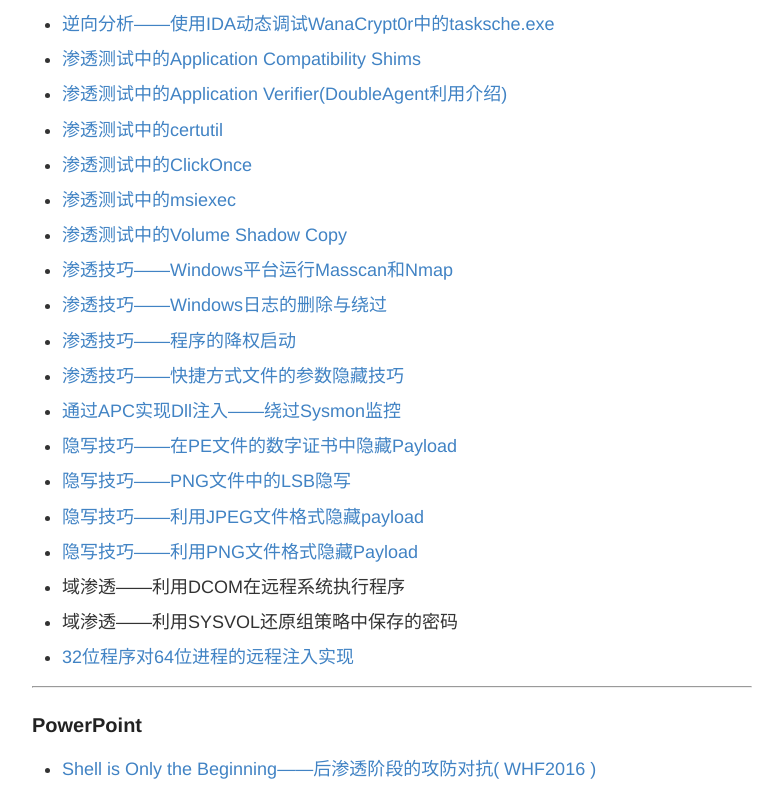
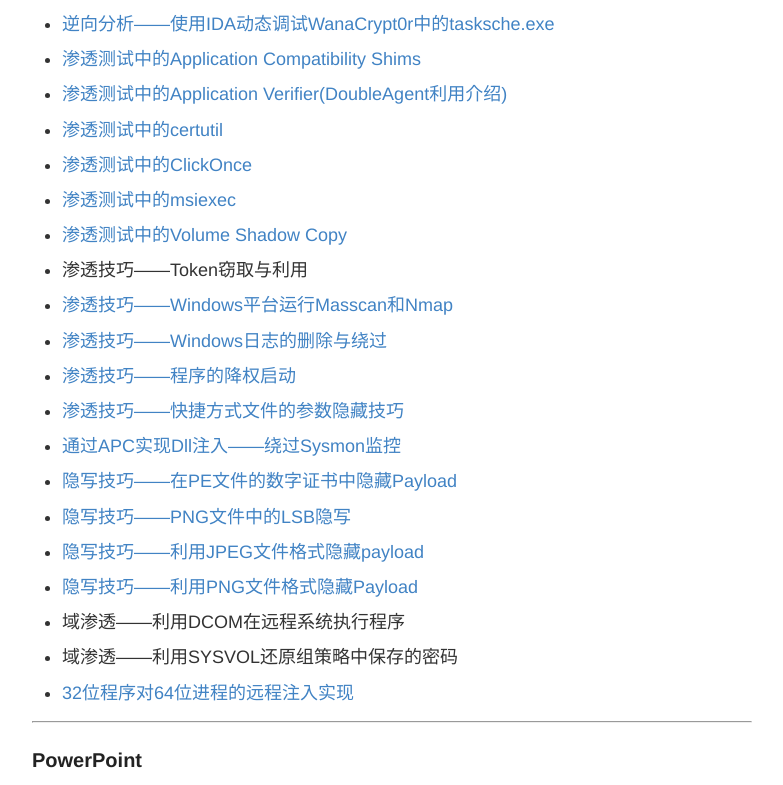
Before and after one commit to 3gstudent/backup-3gstudent.github.io, a Jekyll site: the page built from about.md, in a window 1280 px wide and 900 px high, scrolled down 3797 px, cut to the strip 0-785 px from the top of the window. Shown: the whole strip, without its empty margins (248-1031 px from the left). Built offline with Jekyll 4.4.1, drawn with Linux system fonts in a browser that asks for light colours.

Commit message:
Update about.md

```diff
--- a/about.md
+++ b/about.md
@@ -233,6 +233,9 @@ Github:   [3gstudent](https://github.com/3gstudent)
  [渗透测试中的Volume Shadow Copy](https://3gstudent.github.io/3gstudent.github.io/%E6%B8%97%E9%80%8F%E6%B5%8B%E8%AF%95%E4%B8%AD%E7%9A%84Volume-Shadow-Copy/)
 
 -
+ 渗透技巧——Token窃取与利用
+
+-
  [渗透技巧——Windows平台运行Masscan和Nmap](https://3gstudent.github.io/3gstudent.github.io/%E6%B8%97%E9%80%8F%E6%8A%80%E5%B7%A7-Windows%E5%B9%B3%E5%8F%B0%E8%BF%90%E8%A1%8CMasscan%E5%92%8CNmap/)
 
 -
```
